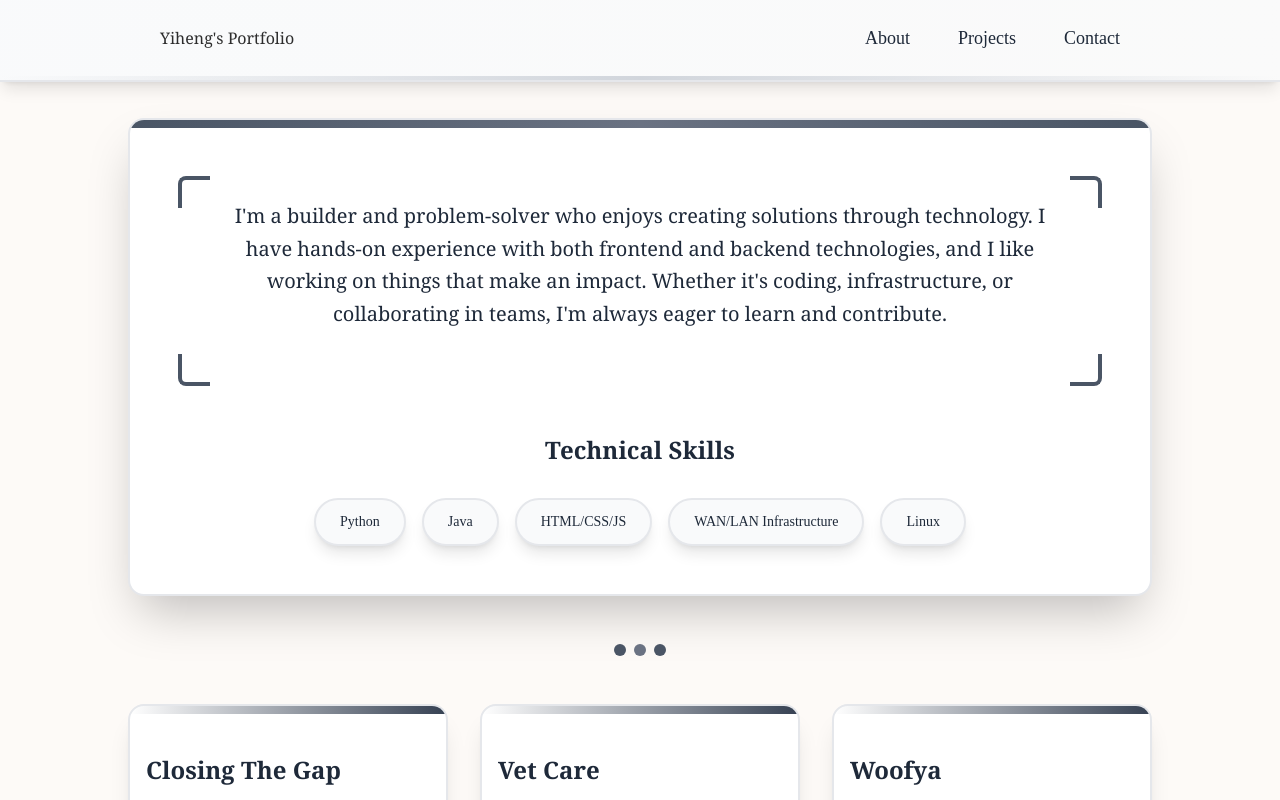
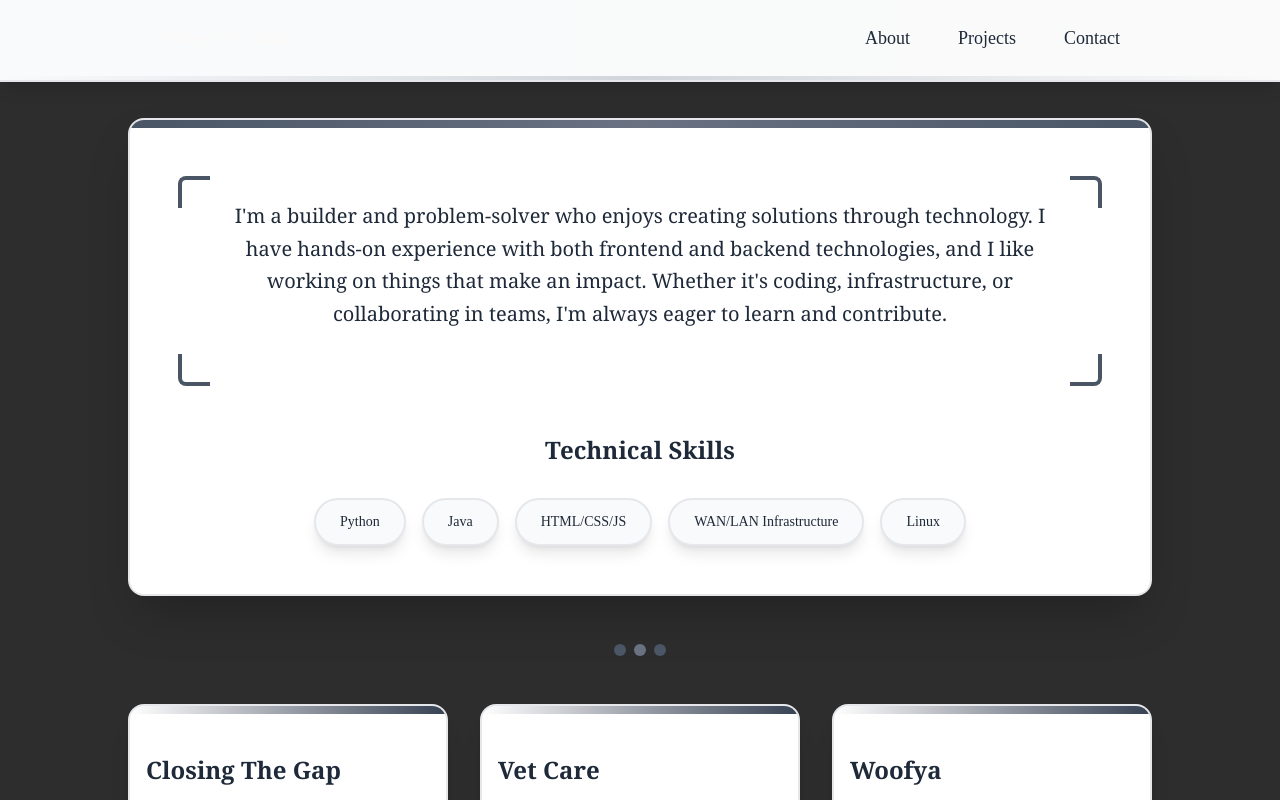
Before and after one commit to gohyiheng/webPortfolio, a Next.js app: page / in a window 1280 px wide. Shown: the top 800 px of the page. Built offline with nearby package versions, Linux system fonts and the light colour scheme.

Commit message:
fix: base css

```diff
--- a/src/styles/globals.css
+++ b/src/styles/globals.css
@@ -18,10 +18,10 @@
 
 }
 
-@media (prefers-color-scheme: dark) {
+@media (prefers-color-scheme: light) {
   :root {
-    --background: #fdfaf7e6;
-    --foreground: #2d2d2d;
+    --background: #2d2d2d;
+    --foreground: #fdfaf7e6;
   }
 }
 
```
